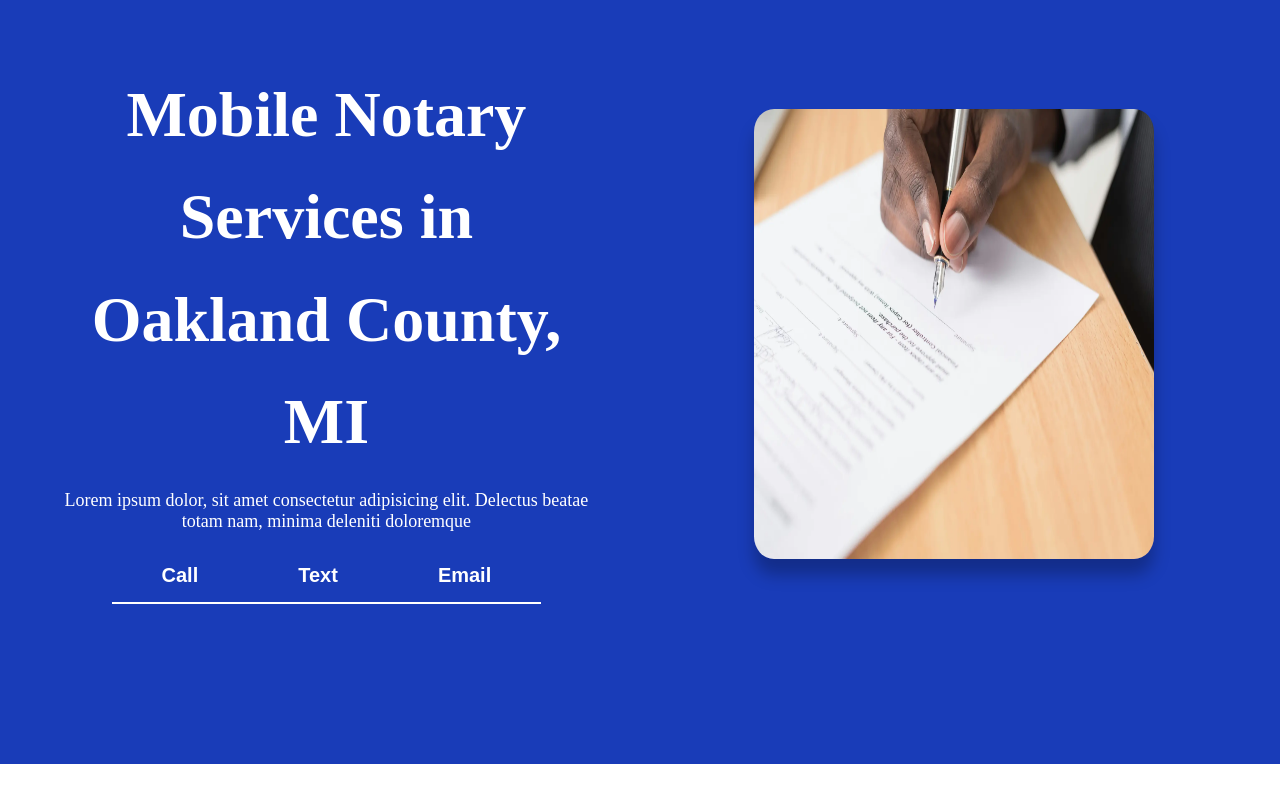
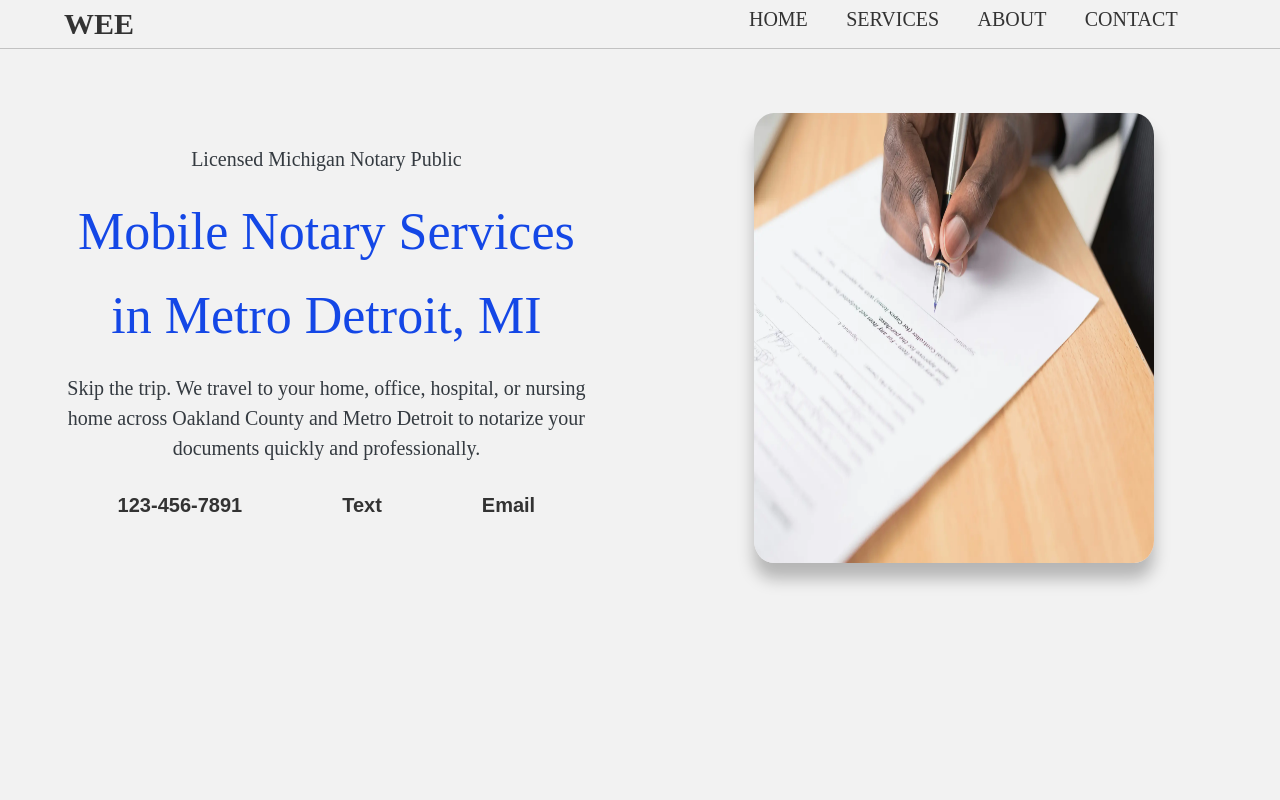
Before and after one commit to vtraz1200/Wee, a plain HTML site: page index.html in a window 1280 px wide. Shown: the top 800 px of the page. Drawn offline with nearby package versions, Linux system fonts and the light colour scheme.

Commit message:
Update (7) beautiy improvements

```diff
--- a/css/general.css
+++ b/css/general.css
@@ -89,6 +89,7 @@ body {
   line-height: 1.6;
   font-weight: 400;
   color: #343a40;
+  background-color: #f2f2f2;
 }
 
 /*******************************************/
@@ -107,8 +108,9 @@ body {
 }
 
 .h1-font-size {
-  font-size: 64px;
-  font-weight: 700;
+  font-size: 52px;
+  font-weight: 400;
+  color: #1447e6;
 }
 
 .h2-font-size {
@@ -123,8 +125,8 @@ body {
 }
 
 .p-heading-font-size {
-  font-size: 18px;
-  line-height: 1.2;
+  font-size: 20px;
+  line-height: 1.5;
 }
 
 .text-center {
@@ -215,8 +217,9 @@ make changes in the blank areas (btn) */
 .btn-dark:hover {
   /* background-color: #1447e6;  */
 
-  border: solid #1447e6;
+  /* border-bottom: solid #1447e6; */
   opacity: 1;
+  transition: all 0.7s;
 }
 
 .btn-block {
--- a/css/style.css
+++ b/css/style.css
@@ -1,7 +1,96 @@
+/* ***************************************Header Section************************************** */
+
+.header {
+  display: flex;
+  justify-content: space-between;
+  align-items: center;
+  padding: 0 4rem;
+  position: relative;
+  border-bottom: solid 1px #00000033;
+}
+
+.nav-logo-link {
+  font-size: 20px;
+  color: #333333;
+  text-decoration: none;
+}
+
+/*******************************************/
+/* NAVIGATION */
+/*******************************************/
+
+.main-nav-list {
+  list-style: none;
+  display: flex;
+  align-items: center;
+  gap: 2.4rem;
+  padding-right: 2.4rem;
+}
+
+.main-nav-link {
+  color: #333333;
+  font-weight: 200;
+  font-size: 20px;
+  display: inline-block;
+  text-transform: uppercase;
+  text-decoration: none;
+}
+
+/* Underline that grows on hover */
+.main-nav-link::after {
+  display: block;
+  content: "";
+  padding-bottom: 0.5rem;
+  border-bottom: solid 3px #1447e6;
+  transform: scaleX(0);
+  transition: transform 250ms ease-in-out;
+}
+
+.main-nav-link:hover::after {
+  transform: scaleX(1);
+}
+
+/*******************************************/
+/* MOBILE BUTTON (hidden until you add     */
+/* media rules to show it)                 */
+/*******************************************/
+
+.btn-mobile-nav {
+  border: none;
+  background: none;
+  cursor: pointer;
+  display: none;
+}
+
+.icon-mobile-nav {
+  height: 4.8rem;
+  width: 4.8rem;
+  color: var(--nav-text-color);
+}
+
+.icon-mobile-nav[name="close-outline"] {
+  display: none;
+}
+
+/*******************************************/
+/* STICKY NAVIGATION */
+/* (body.sticky is toggled by nav.js)      */
+/*******************************************/
+
+.sticky .header {
+  position: fixed;
+  top: 0;
+  width: 100%;
+  height: 8rem;
+  background-color: var(--nav-bg-sticky);
+  z-index: 999;
+  box-shadow: 0 1.2rem 3.2rem rgba(0, 0, 0, 0.03);
+}
+
 /* ***************************************Hero Section************************************** */
 
 .section-hero {
-  background-color: oklch(42.4% 0.199 265.638); /* full-width blue */
+  background-color: #f2f2f2; /* full-width blue */
   padding: 64px;
 }
 
--- a/index.html
+++ b/index.html
@@ -44,21 +44,45 @@
     <title>Wholesale Economics Essentials</title>
   </head>
   <body>
-    <header class="header"></header>
+    <header class="header">
+      <!-- Logo / site title -->
+      <a class="nav-logo-link" href="#">
+        <h2 class="nav-logo">WEE</h2>
+      </a>
+
+      <!-- Navigation list -->
+      <nav class="main-nav">
+        <ul class="main-nav-list">
+          <li><a class="main-nav-link" href="#">Home</a></li>
+          <li><a class="main-nav-link" href="#">Services</a></li>
+          <li><a class="main-nav-link" href="#">About</a></li>
+          <li><a class="main-nav-link" href="#">Contact</a></li>
+        </ul>
+      </nav>
+
+      <!-- Mobile menu button -->
+      <button class="btn-mobile-nav" aria-label="Toggle navigation">
+        <ion-icon class="icon-mobile-nav" name="menu-outline"></ion-icon>
+        <ion-icon class="icon-mobile-nav" name="close-outline"></ion-icon>
+      </button>
+    </header>
+    <!-- ================= NAV TEMPLATE: copy to here ================== -->
     <section class="section-hero">
       <div class="grid grid--2--cols center-block hero">
         <div class="section-hero-one text-center">
-          <h1 class="font-white h1-font-size">
-            Mobile Notary Services in Oakland County, MI
+          <p class="p-heading-font-size">Licensed Michigan Notary Public</p>
+          <h1 class="h1-font-size">
+            Mobile Notary Services in Metro Detroit, MI
           </h1>
-          <p class="font-white p-heading-font-size">
-            Lorem ipsum dolor, sit amet consectetur adipisicing elit. Delectus
-            beatae totam nam, minima deleniti doloremque
+          <p class="p-heading-font-size">
+            Skip the trip. We travel to your home, office, hospital, or nursing
+            home across Oakland County and Metro Detroit to notarize your
+            documents quickly and professionally.
           </p>
           <div class="section-hero-btns">
-            <button class="btn">Call</button>
-            <button class="btn">Text</button>
-            <button class="btn">Email</button>
+            <button class="btn-dark">123-456-7891</button>
+            <button class="btn-dark">Text</button>
+            <button class="btn-dark">Email</button>
           </div>
         </div>
         <img
--- a/js/script.js
+++ b/js/script.js
@@ -1,3 +1,28 @@
+// NAV TEMPLATE — extracted from js/script.js
+
+const headerEl = document.querySelector(".header");
+const btnNavEl = document.querySelector(".btn-mobile-nav");
+
+// Mobile navigation: toggles .nav-open on the header
+// (style .nav-open in your media rules when you add them)
+btnNavEl.addEventListener("click", function () {
+  headerEl.classList.toggle("nav-open");
+});
+
+// Sticky navigation: header becomes fixed once this element scrolls out of view.
+// Change the selector to your hero/first section.
+const stickyTriggerEl = document.querySelector(".demo-hero");
+
+if (stickyTriggerEl) {
+  const obs = new IntersectionObserver(
+    function (entries) {
+      document.body.classList.toggle("sticky", !entries[0].isIntersecting);
+    },
+    { root: null, threshold: 0, rootMargin: "-80px" },
+  );
+  obs.observe(stickyTriggerEl);
+}
+
 //////////////////////////////////////////////////////////
 // FLEXBOX GAP SAFARI FIX
 
```
